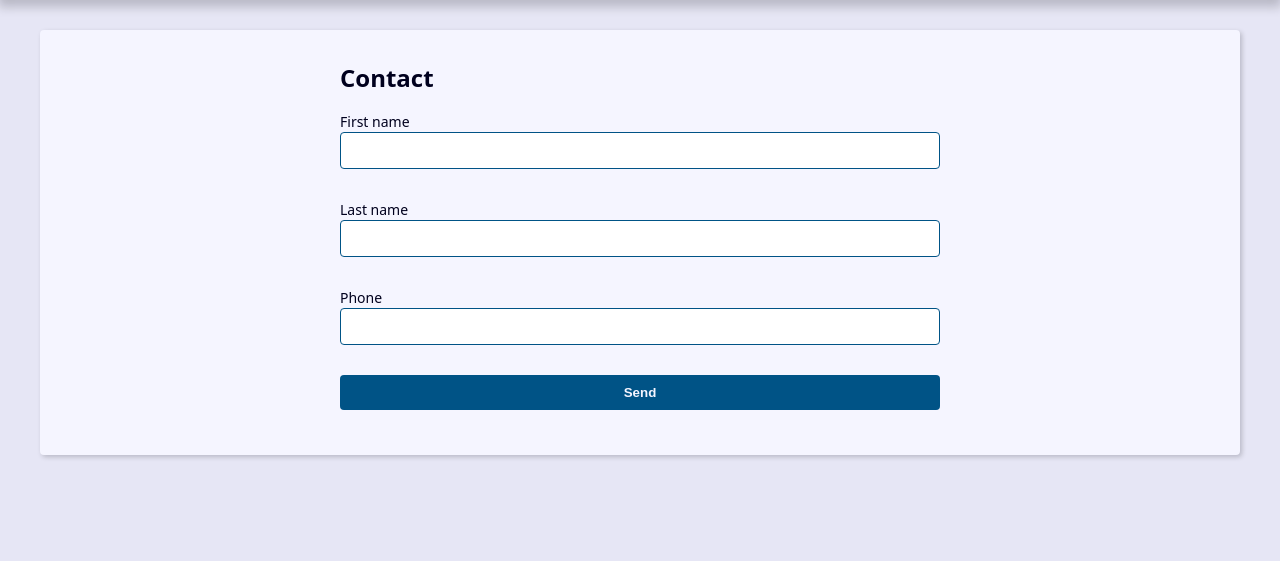
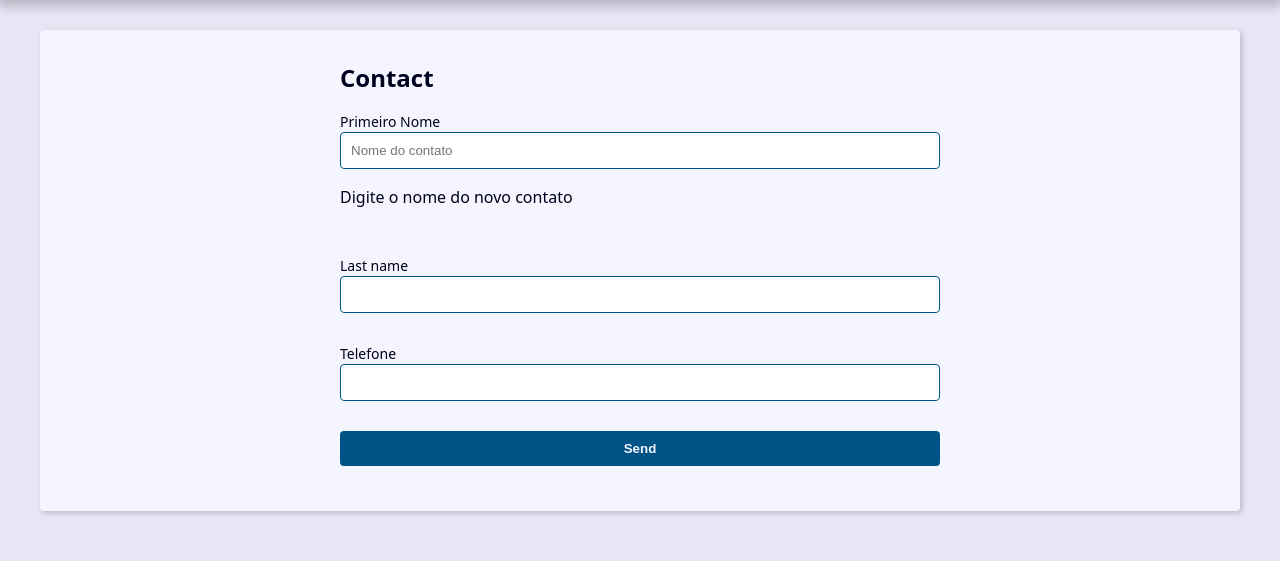
Before and after one commit to Diegojacober/agenda-django, a Django app: page /contact/create/ in a window 1280 px wide. Shown: the part 239-800 px from the top of the page. Run offline with Django 4.2, Linux system fonts and the light colour scheme.

Commit message:
Criando widget e help text

```diff
--- a/contact/forms.py
+++ b/contact/forms.py
@@ -4,9 +4,26 @@ from django.core.exceptions import ValidationError
 from typing import Any, Dict
 
 class ContactForm(forms.ModelForm):
+    first_name = forms.CharField(
+        widget=forms.TextInput(
+             attrs={
+                'placeholder': 'Nome do contato' #referente aos atributos, placeholder, classe
+            }
+        ),
+        help_text='Digite o nome do novo contato',
+        label='Primeiro Nome',
+    )
+
+    def __init__(self, *args, **kwargs):
+        super().__init__(*args, **kwargs)
+
     class Meta:
         model = Contact
-        fields = 'first_name', 'last_name', 'phone',
+        fields = ('first_name', 'last_name', 'phone',)
+
+
+
+
 
     def clean(self) -> Dict[str, Any]:
         cleaned_data = self.cleaned_data
--- a/contact/models.py
+++ b/contact/models.py
@@ -16,7 +16,7 @@ class Category(models.Model):
 class Contact(models.Model):
     first_name = models.CharField(max_length=50, verbose_name='First name')
     last_name = models.CharField(max_length=50, blank=True)
-    phone = models.CharField(max_length=50)
+    phone = models.CharField(max_length=50, verbose_name='Telefone')
     email = models.EmailField(max_length=250)
     created_at = models.DateTimeField(default=timezone.now)
     description = models.TextField()
--- a/contact/templates/contact/create.html
+++ b/contact/templates/contact/create.html
@@ -13,6 +13,10 @@
             <label for="{{ field.id_for_label }}">{{ field.label }}</label>
             {{ field }}
             {{ field.errors }}
+
+            {% if field.help_text %}
+              <p class="help_text">{{ field.help_text }}</p>
+            {% endif %}
           </div>
         </div>
       {% endfor %}
--- a/contact/views/contact_forms.py
+++ b/contact/views/contact_forms.py
@@ -12,7 +12,8 @@ def create(request):
         return render(request, template_name='contact/create.html', context=context)
 
     context = {
-            'form': ContactForm()
+            'form': ContactForm(),
+            'site_title': 'Novo Contato',
     }
 
     return render(request, template_name='contact/create.html', context=context)
```
